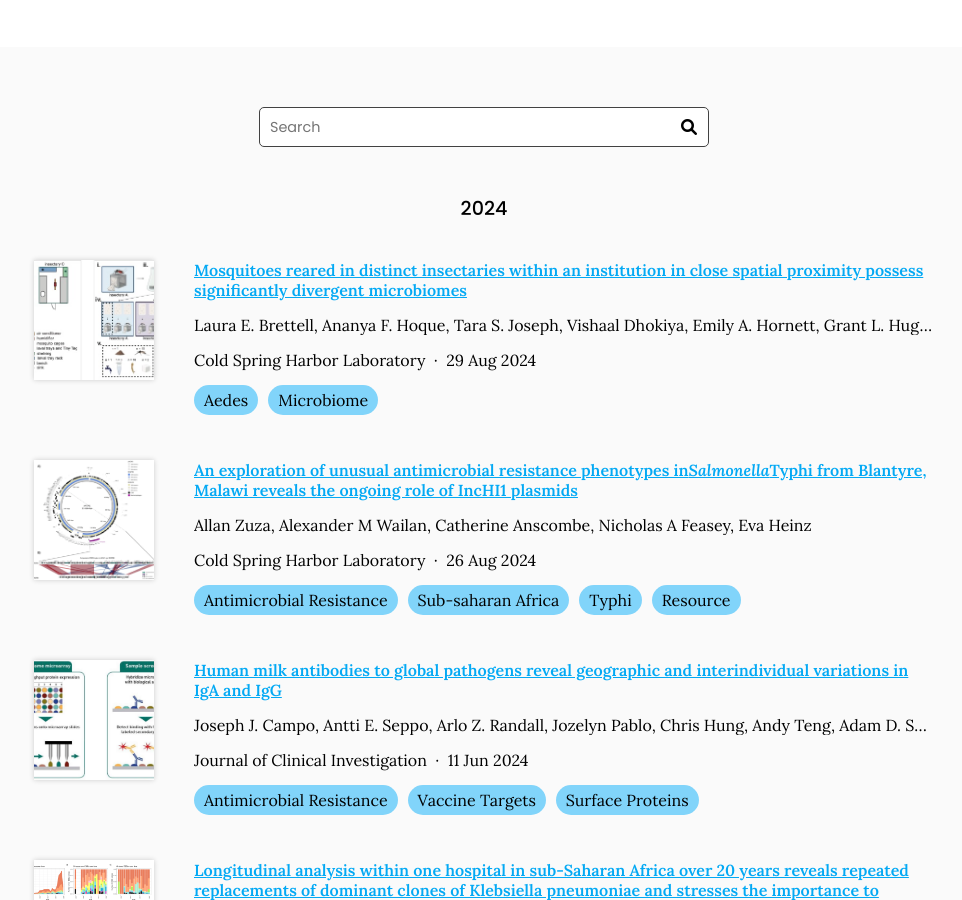
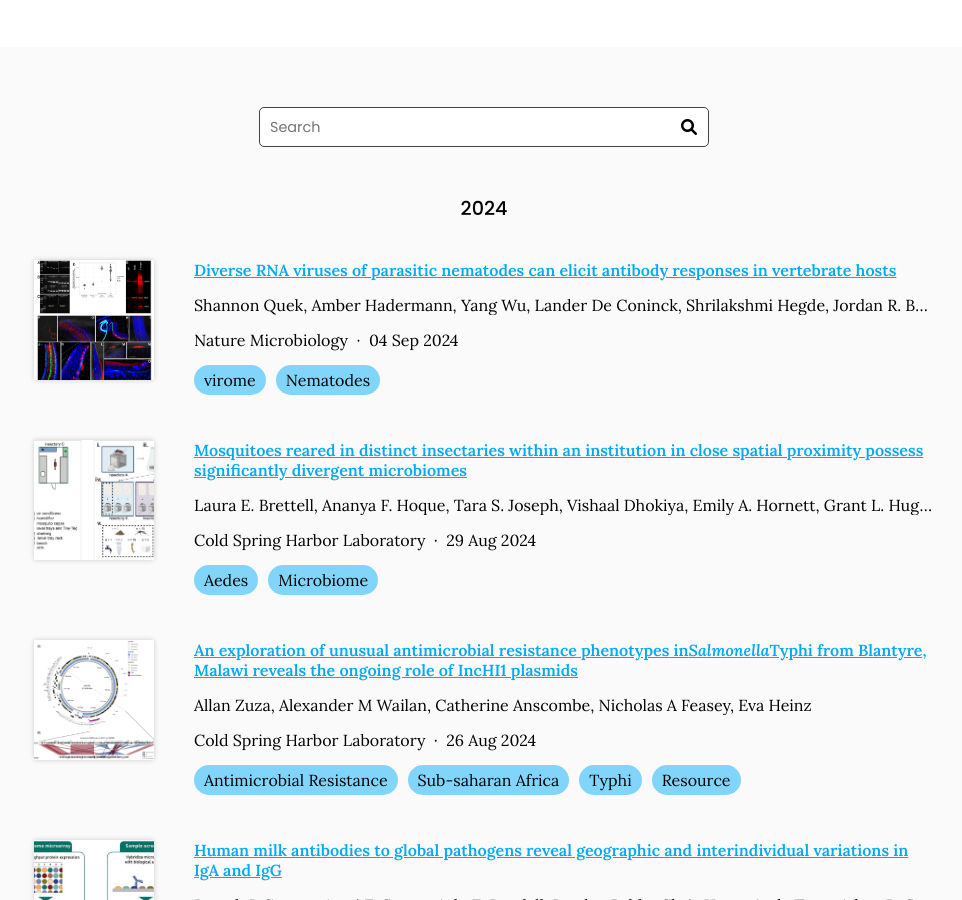
Before and after one commit to Evo-MInt/MicGen-lab-website, a Jekyll site: the page built from research/index.md, in a window 1280 px wide and 900 px high, scrolled down 801 px. Shown: the whole window, without its empty margins (156-1118 px from the left). Built offline with Jekyll 4.4.1, drawn with Linux system fonts in a browser that asks for light colours; some of the changed text lies outside the part shown.

Commit message:
Generate citations

```diff
--- a/_data/citations.yaml
+++ b/_data/citations.yaml
@@ -234,32 +234,36 @@
   - Sub-saharan Africa
   - Surface Polysaccharides
   - Vaccine Targets
-- id: doi:10.21203/rs.3.rs-3265990/v1
-  title: The RNA virome of human and animal parasitic nematodes
+- id: doi:10.1038/s41564-024-01796-6
+  title: Diverse RNA viruses of parasitic nematodes can elicit antibody responses
+    in vertebrate hosts
   authors:
   - Shannon Quek
   - Amber Hadermann
   - Yang Wu
   - Lander De Coninck
   - Shrilakshmi Hegde
-  - Jordan Boucher
+  - Jordan R. Boucher
   - Jessica Cresswell
   - Ella Foreman
   - Andrew Steven
-  - E. LaCourse
-  - Stephen Ward
+  - E. James LaCourse
+  - Stephen A. Ward
   - Samuel Wanji
-  - Grant Hughes
-  - Edward Patterson
-  - Simon Wagstaff
-  - Joseph Turner
+  - Grant L. Hughes
+  - Edward I. Patterson
+  - Simon C. Wagstaff
+  - Joseph D. Turner
+  - Rhys H. Parry
+  - Alain Kohl
   - Eva Heinz
+  - Kenneth Bentum Otabil
   - Jelle Matthijnssens
   - Robert Colebunders
-  - Mark Taylor
-  publisher: Research Square Platform LLC
-  date: '2023-09-15'
-  link: https://doi.org/gsstrt
+  - Mark J. Taylor
+  publisher: Nature Microbiology
+  date: '2024-09-04'
+  link: https://doi.org/gt9kfb
   image: images/Fig3_virome.png
   tags:
   - virome
```
